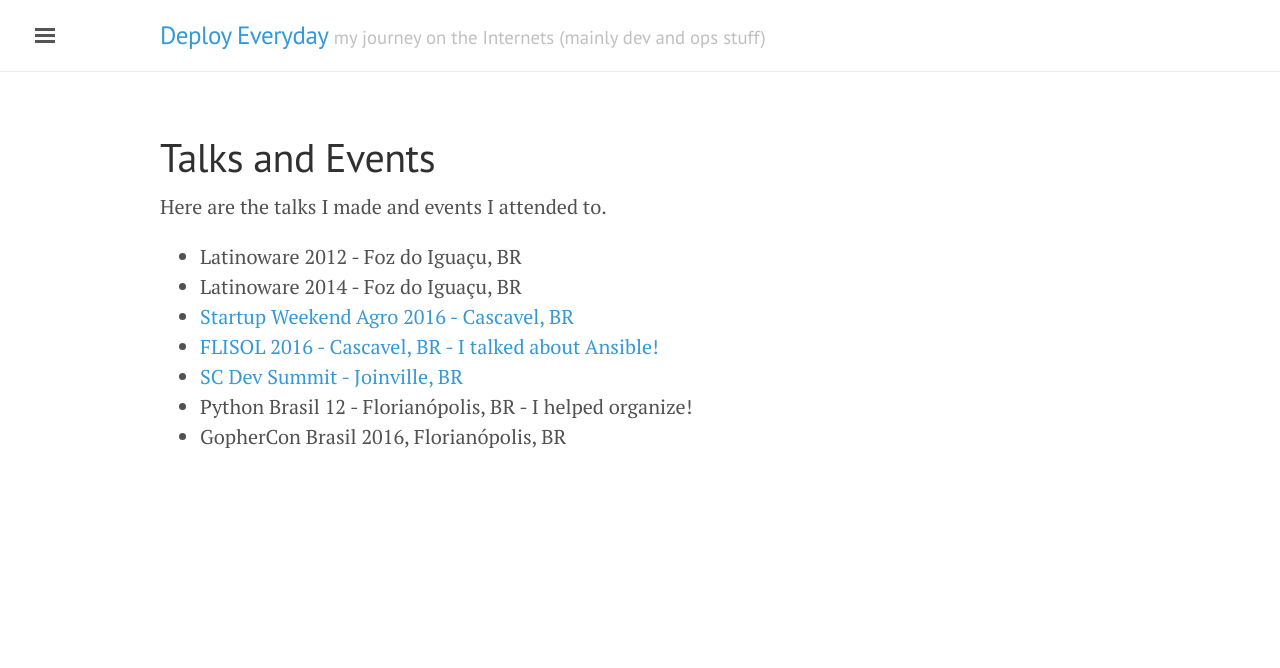
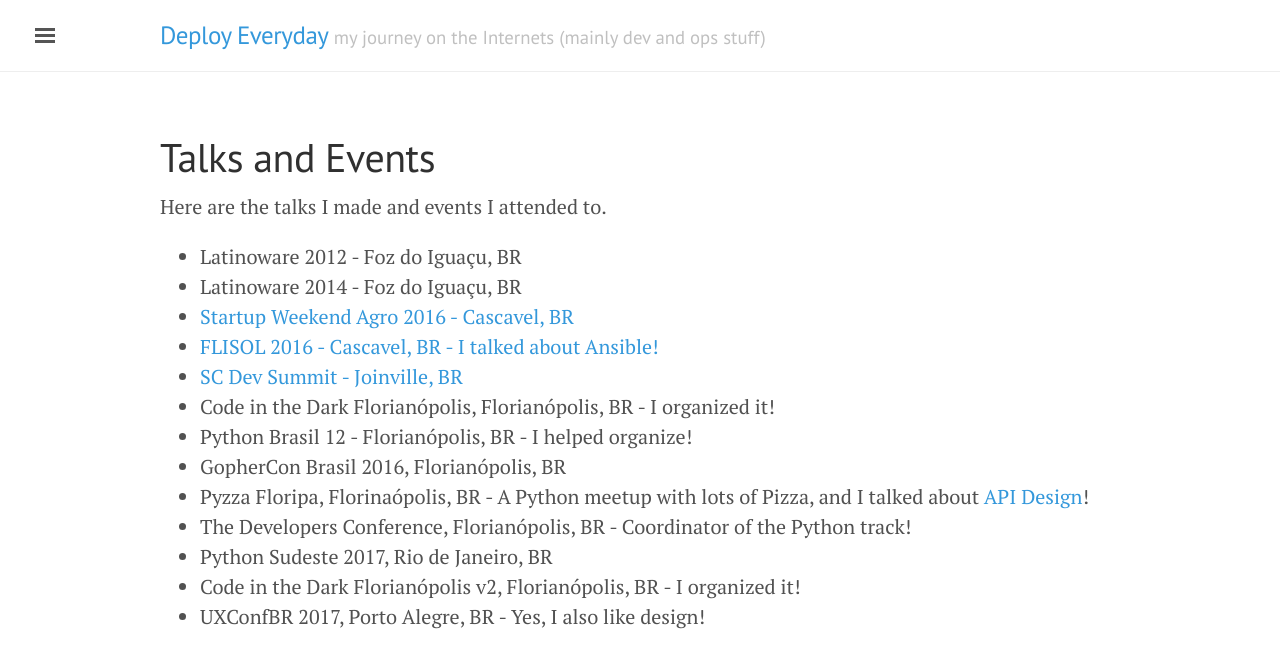
Before and after one commit to jonatasbaldin/jonatasbaldin.github.io, a Jekyll site: the page built from events.md, in a window 1280 px wide. Shown: the top 668 px of the page. Built offline with Jekyll 4.4.1, drawn with Linux system fonts in a browser that asks for light colours; nearby versions of some CDN libraries.

Commit message:
More about me and events

```diff
--- a/events.md
+++ b/events.md
@@ -10,5 +10,11 @@
 * [Startup Weekend Agro 2016 - Cascavel, BR](http://deployeveryday.com/2016/03/29/startup-weekend-agro-cascavel-2016.html)
 * [FLISOL 2016 - Cascavel, BR - I talked about Ansible!](http://deployeveryday.com/2016/04/19/flisol2016-cascavel.html)
 * [SC Dev Summit - Joinville, BR](http://deployeveryday.com/2016/05/29/sc-dev-summit-16.html)
+* Code in the Dark Florianópolis, Florianópolis, BR - I organized it!
 * Python Brasil 12 - Florianópolis, BR - I helped organize!
 * GopherCon Brasil 2016, Florianópolis, BR
+* Pyzza Floripa, Florinaópolis, BR - A Python meetup with lots of Pizza, and I talked about [API Design](https://speakerdeck.com/jonatasbaldin/api-design-think-first-code-later)!
+* The Developers Conference, Florianópolis, BR - Coordinator of the Python track!
+* Python Sudeste 2017, Rio de Janeiro, BR
+* Code in the Dark Florianópolis v2, Florianópolis, BR - I organized it!
+* UXConfBR 2017, Porto Alegre, BR - Yes, I also like design!
```
Also changed, not shown: about.md (+3 -1 lines).
